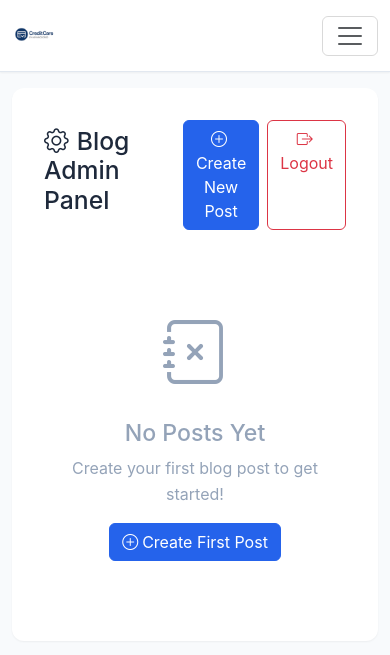
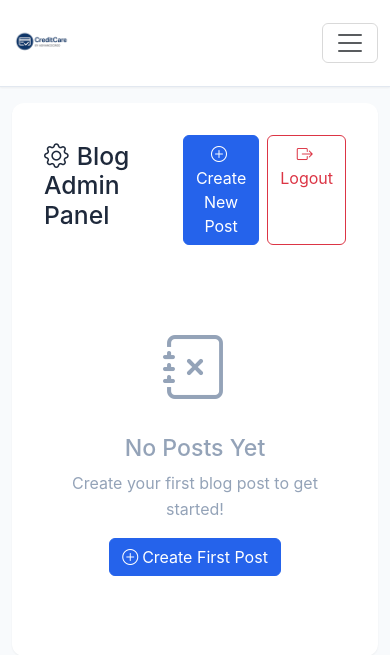
Before and after one commit to pragat206/advance-credit, a FastAPI app: page /blog/admin in a window 390 px wide. Shown: the top 655 px of the page. Run offline with FastAPI, Linux system fonts and the light colour scheme; a user stored in the database is signed in; data that the repository does not hold is empty; some libraries are stand-ins or nearby versions.

Commit message:
Significantly increase logo size - make it much more visible and prominent

```diff
--- a/src/blog/templates/blog/base.html
+++ b/src/blog/templates/blog/base.html
@@ -37,8 +37,8 @@
             background: var(--white);
             border-bottom: 1px solid var(--border-color);
             box-shadow: var(--shadow-sm);
-            min-height: 80px;
-            padding: 0.75rem 0;
+            min-height: 100px;
+            padding: 1rem 0;
         }
 
         .navbar-brand {
@@ -58,20 +58,25 @@
         /* Responsive logo sizing */
         @media (max-width: 768px) {
             .navbar-brand img {
-                height: 50px !important;
-                max-width: 150px !important;
+                height: 70px !important;
+                max-width: 250px !important;
             }
 
             .navbar {
-                min-height: 70px;
-                padding: 0.5rem 0;
+                min-height: 90px;
+                padding: 0.75rem 0;
             }
         }
 
         @media (max-width: 576px) {
             .navbar-brand img {
-                height: 45px !important;
-                max-width: 120px !important;
+                height: 60px !important;
+                max-width: 200px !important;
+            }
+
+            .navbar {
+                min-height: 80px;
+                padding: 0.5rem 0;
             }
         }
 
@@ -211,7 +216,7 @@
     <nav class="navbar navbar-expand-lg">
         <div class="container">
             <a class="navbar-brand d-flex align-items-center" href="/blog/">
-                <img src="/blog/static/creditcare-logo.png" alt="CreditCare Logo" style="height: 60px; width: auto; max-width: 200px;">
+                <img src="/blog/static/creditcare-logo.png" alt="CreditCare Logo" style="height: 80px; width: auto; max-width: 300px;">
             </a>
 
             <button class="navbar-toggler" type="button" data-bs-toggle="collapse" data-bs-target="#navbarNav">
```
